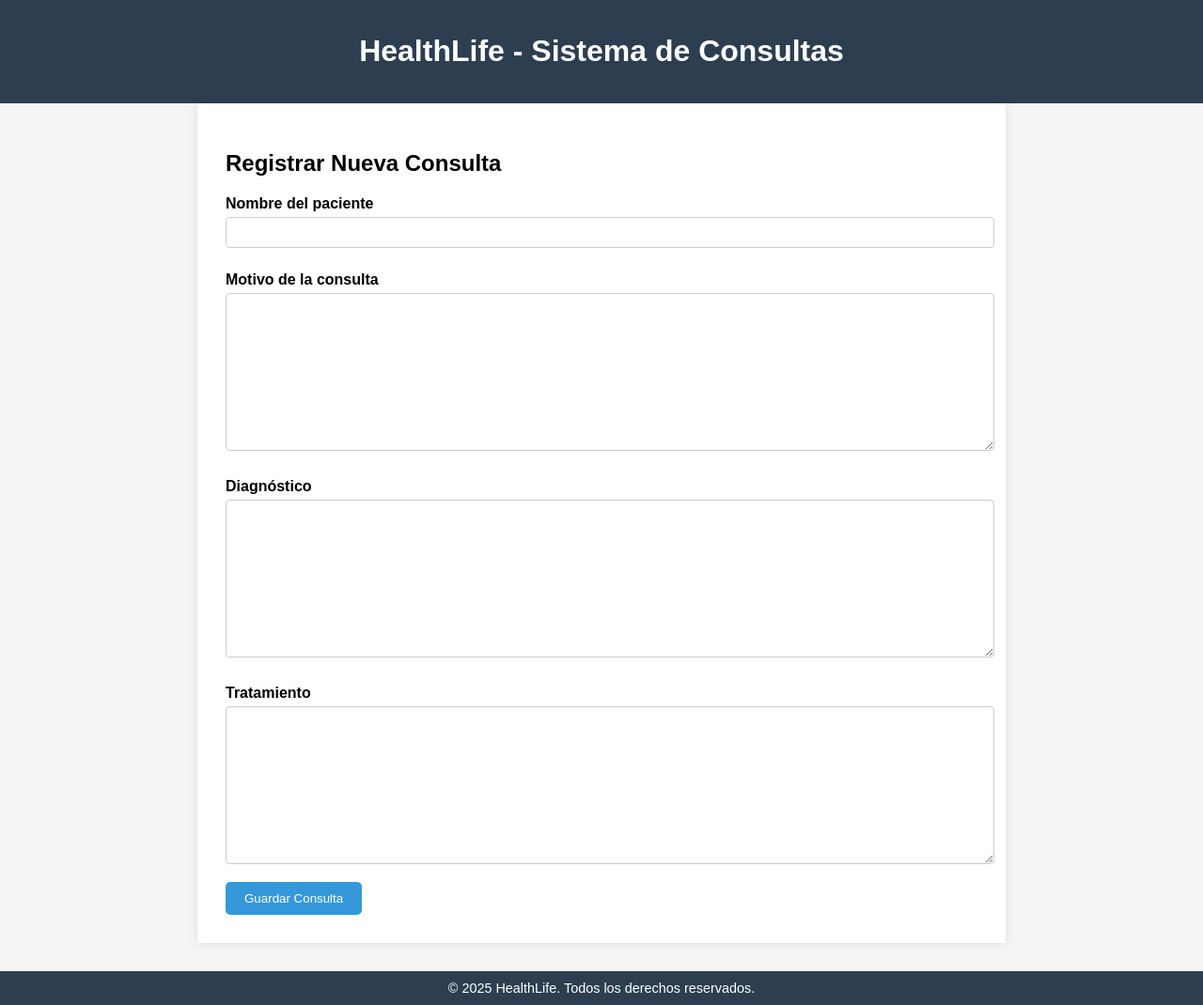
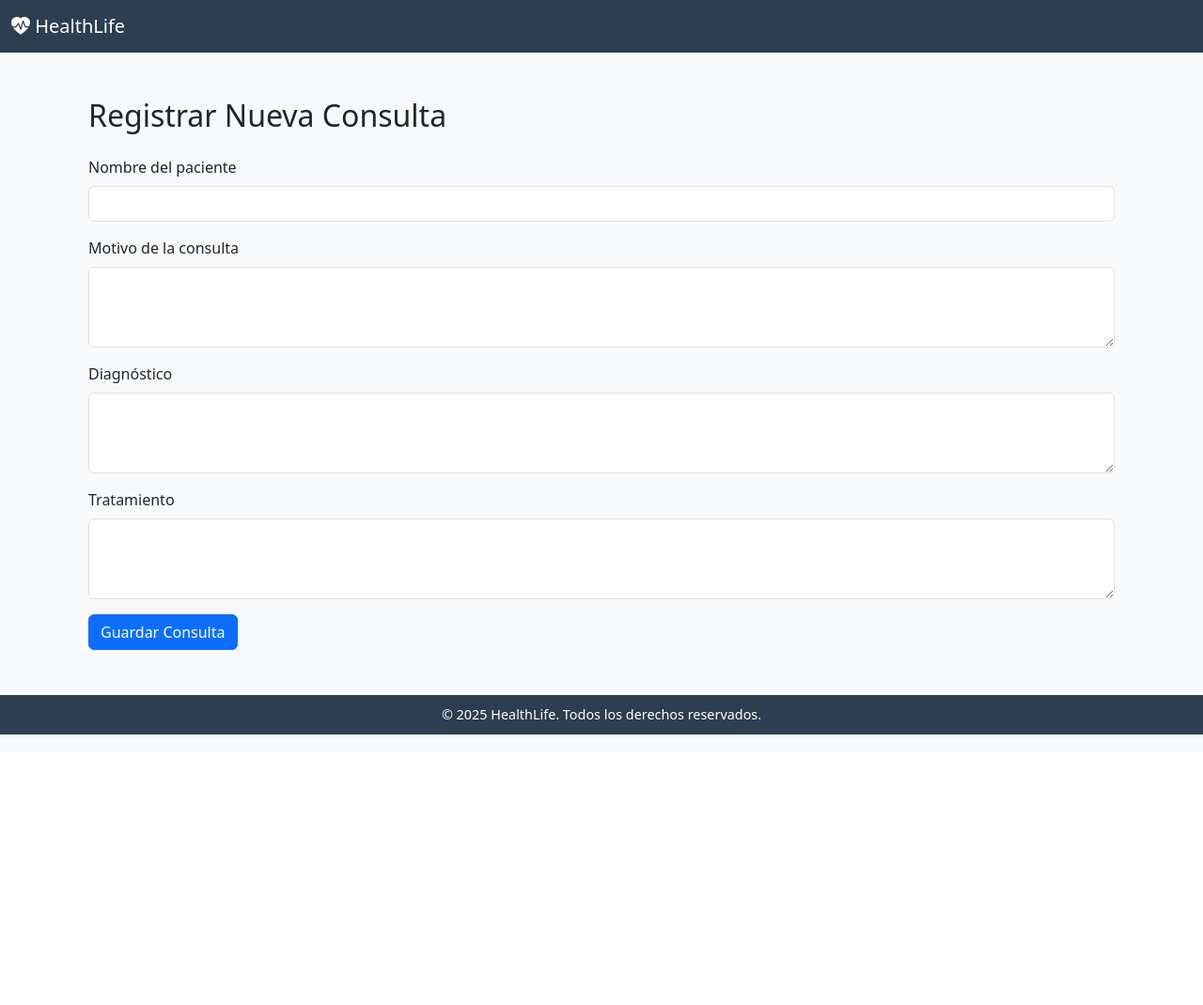
Before and after one commit to Adbelss/sistema-clinica-medica, a Django app: page /consultas/registrar/ in a window 1280 px wide. Shown: the whole page at 94% size. After the commit the page ends 782 px from the top, so only its background shows below. Run offline with Django 5.2, Linux system fonts and the light colour scheme.

Commit message:
Día 11.2: Corrección de formulario, estilos Bootstrap y funcionalidad completa

```diff
--- a/consultas/forms.py
+++ b/consultas/forms.py
@@ -5,3 +5,9 @@
     class Meta:
         model = Consulta
         fields = ['paciente_nombre', 'motivo', 'diagnostico', 'tratamiento']
+        widgets = {
+            'paciente_nombre': forms.TextInput(attrs={'class': 'form-control'}),
+            'motivo': forms.Textarea(attrs={'class': 'form-control', 'rows': 3}),
+            'diagnostico': forms.Textarea(attrs={'class': 'form-control', 'rows': 3}),
+            'tratamiento': forms.Textarea(attrs={'class': 'form-control', 'rows': 3}),
+        }
--- a/templates/base.html
+++ b/templates/base.html
@@ -2,84 +2,84 @@
 <html lang="es">
 <head>
     <meta charset="UTF-8">
-    <title>{% block title %}Sistema de Consultas{% endblock %}</title>
+    <title>{% block title %}HealthLife - Sistema Clínico{% endblock %}</title>
     <meta name="viewport" content="width=device-width, initial-scale=1">
+
+    <!-- Bootstrap 5 CDN -->
+    <link href="https://cdn.jsdelivr.net/npm/bootstrap@5.3.3/dist/css/bootstrap.min.css" rel="stylesheet">
+    <script src="https://cdn.jsdelivr.net/npm/bootstrap@5.3.3/dist/js/bootstrap.bundle.min.js"></script>
+
+    <!-- Bootstrap Icons -->
+    <link href="https://cdn.jsdelivr.net/npm/bootstrap-icons@1.10.5/font/bootstrap-icons.css" rel="stylesheet">
+
     <style>
         body {
-            font-family: Arial, sans-serif;
-            background: #f5f5f5;
-            margin: 0;
-            padding: 0;
+            background-color: #f8f9fa;
         }
 
-        header {
+        .navbar {
             background-color: #2c3e50;
-            padding: 15px;
-            color: white;
-            text-align: center;
         }
 
-        main {
-            padding: 30px;
-            max-width: 800px;
-            margin: auto;
-            background-color: white;
-            box-shadow: 0px 0px 10px rgba(0,0,0,0.1);
+        .navbar-brand,
+        .nav-link,
+        .footer {
+            color: white !important;
         }
 
-        footer {
-            margin-top: 30px;
+        .footer {
             background-color: #2c3e50;
-            color: white;
-            text-align: center;
             padding: 10px;
             font-size: 0.9em;
         }
 
-        .btn {
-            background-color: #3498db;
-            border: none;
-            padding: 10px 20px;
-            color: white;
-            cursor: pointer;
-            border-radius: 5px;
+        .container {
+            margin-top: 30px;
         }
 
-        .btn:hover {
-            background-color: #2980b9;
+        .logout-btn {
+            border: none;
+            background: none;
+            color: white;
         }
 
-        label {
-            font-weight: bold;
-            display: block;
-            margin-top: 10px;
+        .logout-btn:hover {
+            text-decoration: underline;
         }
+    </style>
 
-        input[type="text"], textarea {
-            width: 100%;
-            padding: 8px;
-            margin-top: 5px;
-            margin-bottom: 15px;
-            border: 1px solid #ccc;
-            border-radius: 4px;
-        }
-
-    </style>
     {% block extra_head %}{% endblock %}
 </head>
 <body>
-    <header>
-        <h1>HealthLife - Sistema de Consultas</h1>
-    </header>
 
-    <main>
-        {% block content %}
-        <!-- Aquí irá el contenido específico de cada vista -->
-        {% endblock %}
-    </main>
+    <!-- Navbar -->
+    <nav class="navbar navbar-expand-lg">
+        <div class="container-fluid">
+            <a class="navbar-brand" href="#">
+                <i class="bi bi-heart-pulse-fill"></i> HealthLife
+            </a>
+            <div class="d-flex">
+                {% if user.is_authenticated %}
+                    <form method="post" action="{% url 'logout' %}">
+                        {% csrf_token %}
+                        <button type="submit" class="logout-btn">
+                            <i class="bi bi-box-arrow-right"></i> Cerrar sesión
+                        </button>
+                    </form>
+                {% endif %}
+            </div>
+        </div>
+    </nav>
 
-    <footer>
+    <!-- Contenido principal -->
+    <div class="container">
+        {% block content %}{% endblock %}
+    </div>
+
+    <!-- Footer -->
+    <footer class="footer text-center text-white mt-5">
         &copy; 2025 HealthLife. Todos los derechos reservados.
     </footer>
+
 </body>
 </html>
--- a/templates/consultas/registrar_consulta.html
+++ b/templates/consultas/registrar_consulta.html
@@ -3,22 +3,32 @@
 {% block title %}Registrar Consulta{% endblock %}
 
 {% block content %}
-    <h2>Registrar Nueva Consulta</h2>
+<div class="container mt-5">
+    <h2 class="mb-4">Registrar Nueva Consulta</h2>
     <form method="post">
         {% csrf_token %}
 
-        <label for="id_paciente_nombre">Nombre del paciente</label>
-        {{ form.paciente_nombre }}
+        <div class="mb-3">
+            <label for="id_paciente_nombre" class="form-label">Nombre del paciente</label>
+            {{ form.paciente_nombre }}
+        </div>
 
-        <label for="id_motivo">Motivo de la consulta</label>
-        {{ form.motivo }}
+        <div class="mb-3">
+            <label for="id_motivo" class="form-label">Motivo de la consulta</label>
+            {{ form.motivo }}
+        </div>
 
-        <label for="id_diagnostico">Diagnóstico</label>
-        {{ form.diagnostico }}
+        <div class="mb-3">
+            <label for="id_diagnostico" class="form-label">Diagnóstico</label>
+            {{ form.diagnostico }}
+        </div>
 
-        <label for="id_tratamiento">Tratamiento</label>
-        {{ form.tratamiento }}
+        <div class="mb-3">
+            <label for="id_tratamiento" class="form-label">Tratamiento</label>
+            {{ form.tratamiento }}
+        </div>
 
-        <button type="submit" class="btn">Guardar Consulta</button>
+        <button type="submit" class="btn btn-primary">Guardar Consulta</button>
     </form>
+</div>
 {% endblock %}
```
Also changed, not shown: db.sqlite3.
